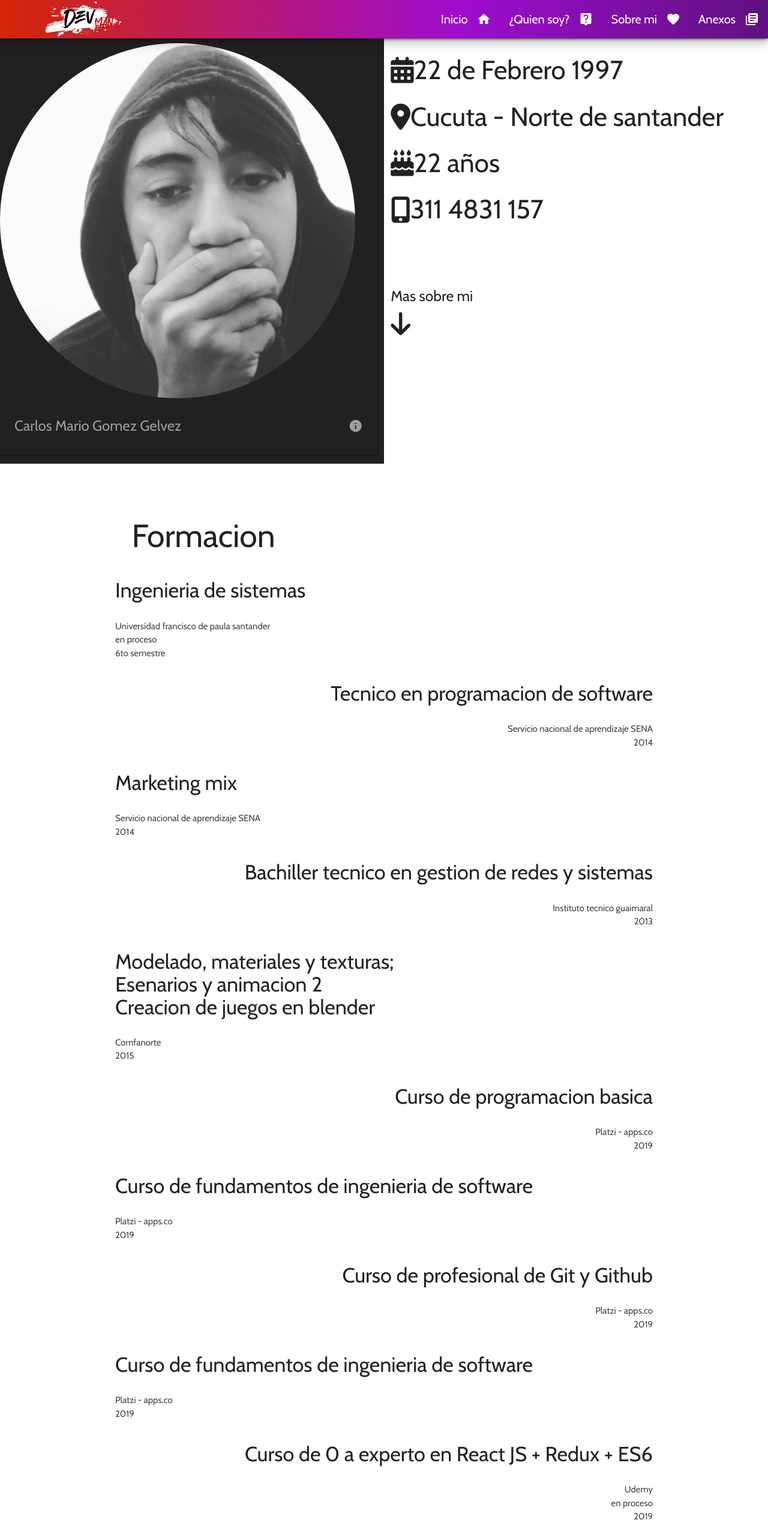
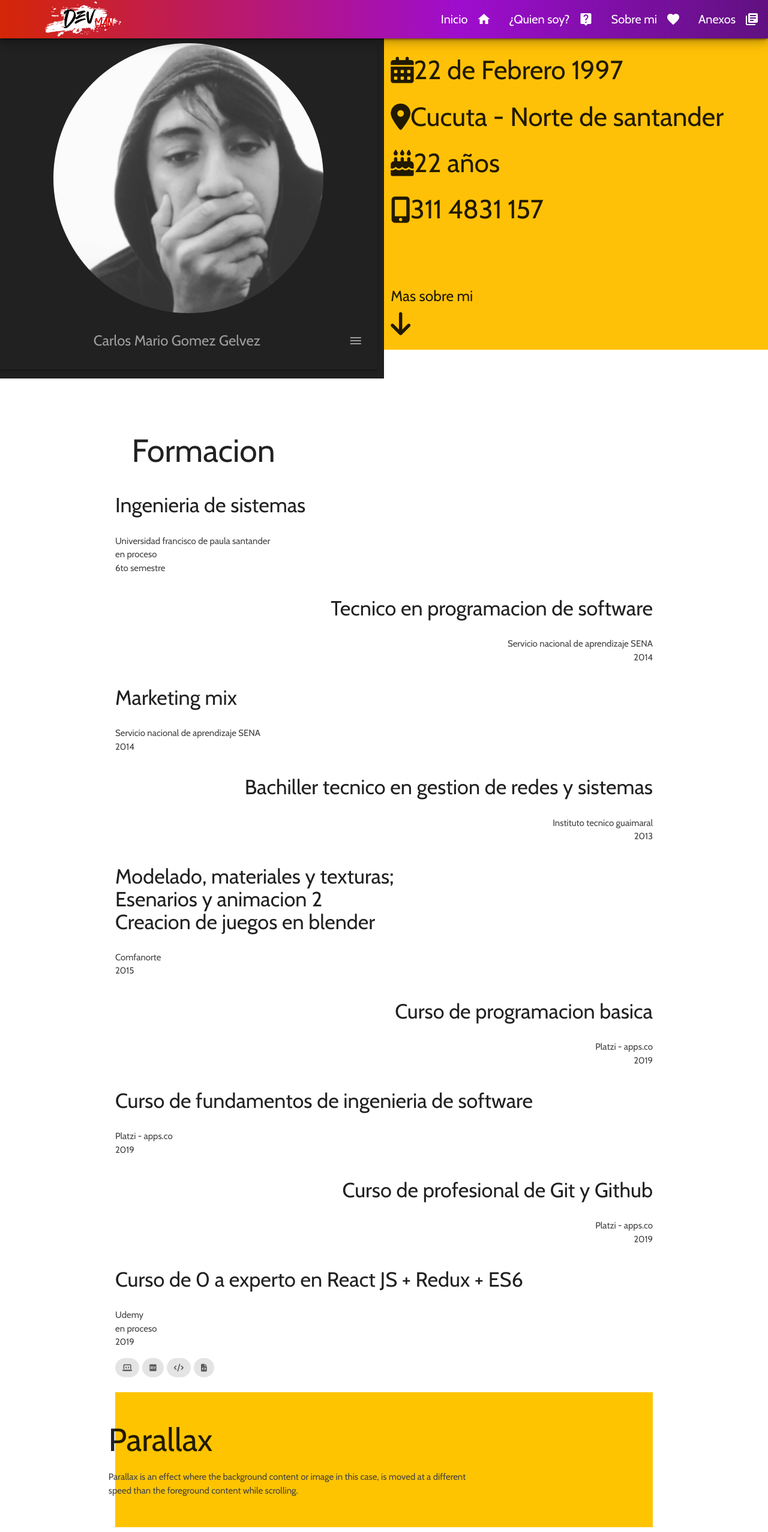
Before and after one commit to gelvezz23/gelvezz23, a React (Create React App) app: page /quiensoy in a window 1280 px wide. Shown: the top 2554 px of the page at 60% size. Built offline with nearby package versions, Linux system fonts and the light colour scheme.

Commit message:
add quiensoy

```diff
--- a/public/index.html
+++ b/public/index.html
@@ -63,6 +63,10 @@
     $(document).ready(function(){
       $('.sidenav').sidenav();
     });
+
+    $(document).ready(function(){
+      $('.parallax').parallax();
+    });
   </script>
   </body>
 </html>
--- a/src/Component/Quiensoy/index.js
+++ b/src/Component/Quiensoy/index.js
@@ -10,15 +10,16 @@ class Quiensoy extends Component {
             <div className="col s12">
                 <div className="row">
                     <div className="siseñor col s12 m6 l6  grey darken-4">
-                        <div className="card grey darken-4">
+                        <div className="card grey darken-4 center">
                             <div className="waves-effect waves-block waves-light">
                                 <img src={Profile} alt="" className=" circle profile responsive-img"/>
                             </div>
                             <div className="card-content">
                                 <span className="card-title activator grey-text text-white">Carlos Mario Gomez Gelvez
-                                   <i className="material-icons right">info</i>
+                                   <i className="material-icons right">menu</i>
 
                                 </span>
+
 
                             </div>
                             <div className="card-reveal">
@@ -32,10 +33,9 @@ class Quiensoy extends Component {
                                 <p></p>
                             </div>
                         </div>
+                    </div>
 
-
-                    </div>
-                    <div className="col s12 m6 l6">
+                    <div className="col s12 m6 l6 amber">
                         <h3 className="valign-wrapper animated fadeIn delay-1s">
                             <i className="fas fa-calendar-alt"></i>
                             22 de Febrero 1997
@@ -111,12 +111,8 @@ class Quiensoy extends Component {
                         <p className="grey-text text-darken-3 lighten-3 right-align col s12">Platzi - apps.co
                             <br/>2019</p>
 
-                        <h4 className="header col s12">Curso de fundamentos de ingenieria de software</h4>
-                        <p className="grey-text text-darken-3 lighten-3 col s12">Platzi - apps.co
-                            <br/>2019</p>
-
-                        <h4 className="header right-align col s12">Curso de 0 a experto en React JS + Redux + ES6 </h4>
-                        <p className="grey-text text-darken-3 lighten-3 right-align col s12"> Udemy
+                        <h4 className="header col s12">Curso de 0 a experto en React JS + Redux + ES6 </h4>
+                        <p className="grey-text text-darken-3 lighten-3 col s12"> Udemy
                             <br/>en proceso
                             <br/>2019</p>
                         <div className="col s12">
@@ -127,9 +123,15 @@ class Quiensoy extends Component {
                         </div>
                     </div>
 
+                    <div className="section amber accent-3">
+                        <div className="row container">
+                            <h2 className="header">Parallax</h2>
+                            <p className="grey-text text-darken-3 lighten-3">Parallax is an effect where the background
+                                content or image in this case, is moved at a different speed than the foreground content
+                                while scrolling.</p>
+                        </div>
+                    </div>
                 </div>
-
-
             </div>
         )
     }
```
Also changed, not shown: src/assets/img/profile.jpg.
